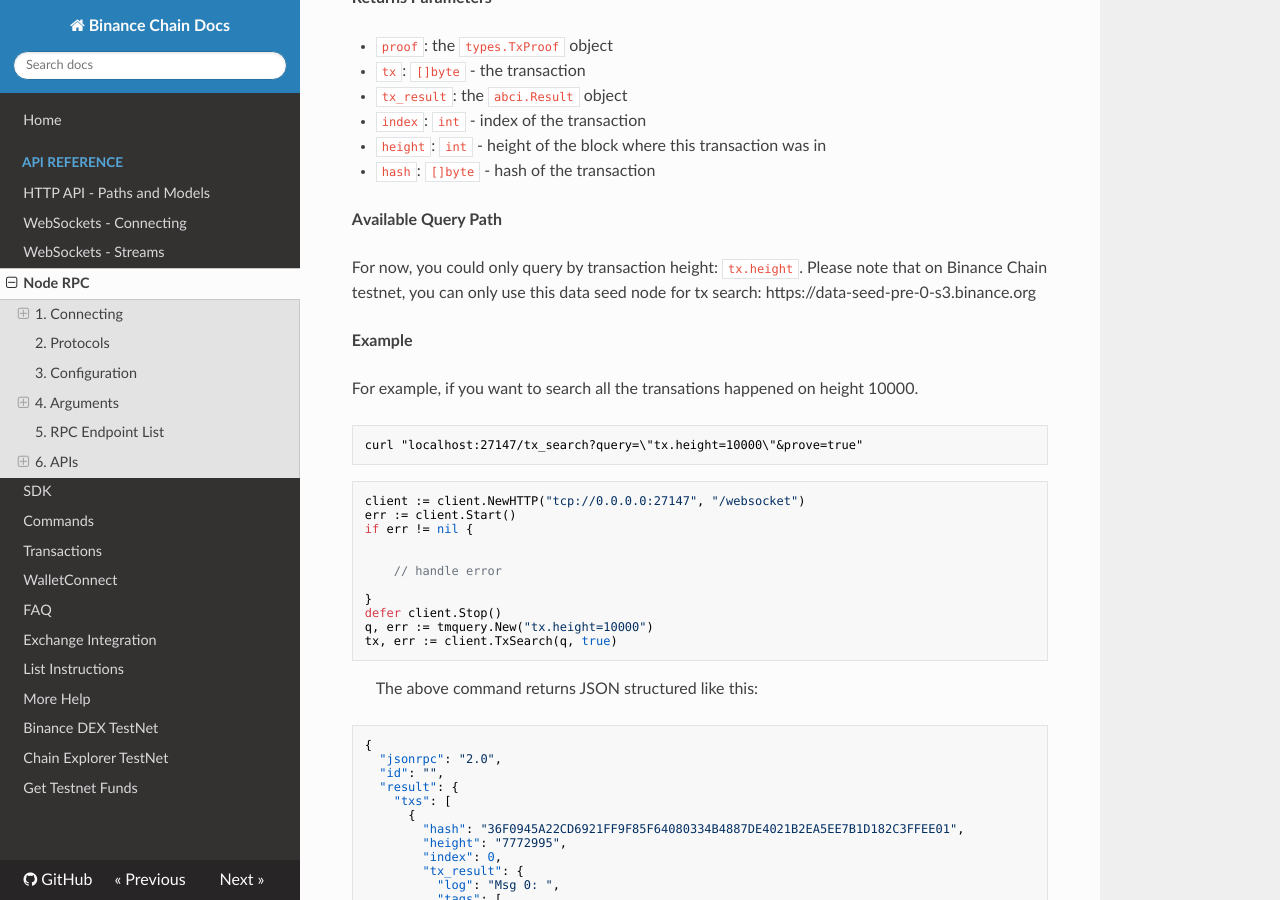
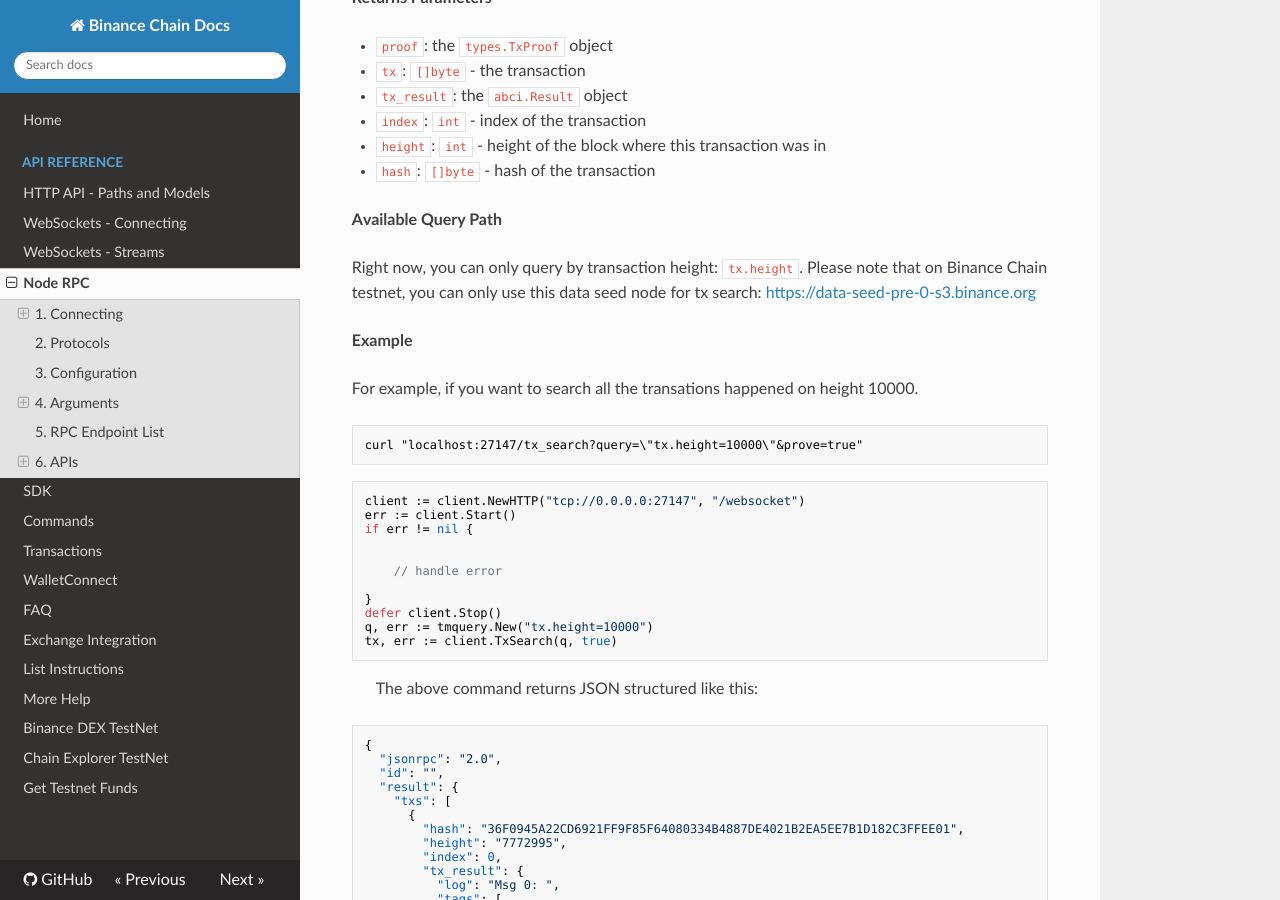
Before and after one commit to yash-sharma1/docs-site, an MkDocs documentation site: the page built from docs/api-reference/node-rpc.md, in a window 1280 px wide and 900 px high, scrolled down 37112 px. Built offline with MkDocs 1.6.1, drawn with Linux system fonts in a browser that asks for light colours; nearby versions of some CDN libraries.

```diff
--- a/docs/api-reference/node-rpc.md
+++ b/docs/api-reference/node-rpc.md
@@ -2352,7 +2352,7 @@ list of transactions (maximum ?per_page entries) and the total count.
 
 **Available Query Path**
 
-For now, you could only query by transaction height: `tx.height`. Please note that on Binance Chain testnet, you can only use this data seed node for tx search: https://data-seed-pre-0-s3.binance.org
+Right now, you can only query by transaction height: `tx.height`. Please note that on Binance Chain testnet, you can only use this data seed node for tx search: <https://data-seed-pre-0-s3.binance.org>
 
 **Example**
 
```
Also changed, not shown: docs/api-reference/dex-api/paths.md (+1 -0 lines), docs/walletconnect-support.md (added, +9 -0 lines), docs/walletconnect.md (+2 -0 lines), swagger.yml (+5 -3 lines).
